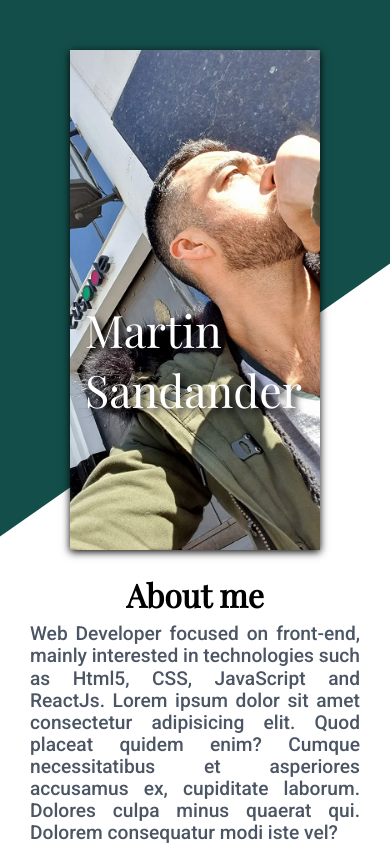
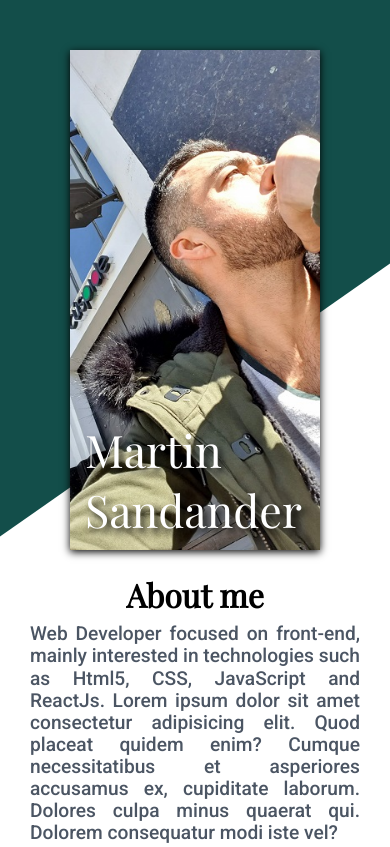
Before and after one commit to martinfs1/personal-portfolio, a plain HTML site: page index.html in a window 390 px wide. Shown: the top 847 px of the page. Drawn offline with nearby package versions, Linux system fonts and the light colour scheme.

Commit message:
h1 positioned in the right way in mobile

```diff
--- a/css/styles.css
+++ b/css/styles.css
@@ -191,8 +191,8 @@ h3 {
 	}
 
 	h1 {
+		padding-top: 340px;
 		width: 220px;
-		top: 32%;
 		font-size: 2.8rem;
 		line-height: 60px;
 		text-align: start;
```
